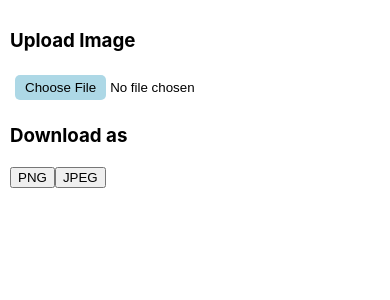
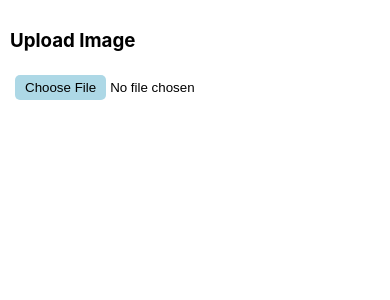
Before and after one commit to michaelsampietro/tweak-code-challenge, a React (Create React App) app: page / in a window 390 px wide. Shown: the top 300 px of the page. Built offline with nearby package versions, Linux system fonts and the light colour scheme.

Commit message:
feat: make ImageEdit responsive and add fileName to ImageDownload

```diff
--- a/src/App.tsx
+++ b/src/App.tsx
@@ -8,25 +8,22 @@ import ImageDownload from './components/ImageDownload';
 
 function App() {
   // This state will be shared between the ImageUpload and ImageEditor components.
-  const [base64Image, setBase64Image] = useState<string>();
-  const [canvas, setCanvas] = React.useState<fabric.Canvas>();
+  const [baseImage, setBaseImage] = useState<HTMLImageElement>();
+  const [canvas, setCanvas] = React.useState<fabric.StaticCanvas>();
 
   return (
     <div>
-      {/* Image Uploader */}
       <Title title='Upload Image' />
-      <ImageUpload setImage={setBase64Image} />
+      <ImageUpload setImage={setBaseImage} />
 
-      {/* Image Editor */}
-      {base64Image && (
+      {baseImage && (
         <>
           <Title title='Edit Image' />
-          <ImageEditor image={base64Image} setCanvas={setCanvas} canvas={canvas} />
+          <ImageEditor image={baseImage} setCanvas={setCanvas} canvas={canvas} />
+          <ImageDownload canvas={canvas} fileName={baseImage?.getAttribute('name')} />
         </>
       )}
 
-      {/* Image Downloader */}
-      <ImageDownload canvas={canvas} />
     </div>
   );
 }
--- a/src/components/ImageDownload/index.tsx
+++ b/src/components/ImageDownload/index.tsx
@@ -2,10 +2,11 @@ import React from 'react';
 import Title from '../Title';
 
 type ImageDownloadProps = {
-  canvas?: fabric.Canvas;
+  canvas?: fabric.StaticCanvas;
+  fileName?: string | null | undefined;
 }
 
-const ImageDownload: React.FC<ImageDownloadProps> = ({ canvas }) => {
+const ImageDownload: React.FC<ImageDownloadProps> = ({ canvas, fileName }) => {
 
   const downloadImage = (format: 'PNG' | 'JPEG') => {
     if (canvas) {
@@ -17,7 +18,7 @@ const ImageDownload: React.FC<ImageDownloadProps> = ({ canvas }) => {
       const link = document.createElement('a');
       link.hidden = true;
       link.href = dataURL;
-      link.download = `image.${format.toLowerCase()}`;
+      link.download = fileName || '';
       link.click();
     }
   };
--- a/src/components/ImageEditor/index.tsx
+++ b/src/components/ImageEditor/index.tsx
@@ -1,44 +1,63 @@
 import React, { useEffect, useState } from 'react';
 import { fabric } from 'fabric';
+import useWindowDimensions from '../../hooks/useWindowDimensions';
 
 type ImageEditorProps = {
-  image: string;
-  setCanvas?: React.Dispatch<React.SetStateAction<fabric.Canvas | undefined>>;
-  canvas?: fabric.Canvas;
+  image: HTMLImageElement;
+  setCanvas?: React.Dispatch<React.SetStateAction<fabric.StaticCanvas | undefined>>;
+  canvas?: fabric.StaticCanvas;
 }
 
 const ImageEditor: React.FC<ImageEditorProps> = ({ image: rawImage, canvas, setCanvas }) => {
   const canvasRef = React.useRef<HTMLCanvasElement>(null);
-  // const [canvas, setCanvas] = React.useState<fabric.Canvas>();
-  const [canvasImage, setCanvasImage] = useState<fabric.Image>()
+  const [canvasImage, setCanvasImage] = useState<fabric.Image>();
+  const { height: windowHeight, width: windowWidth } = useWindowDimensions();
 
   useEffect(() => {
-    if (canvasRef.current) {
-      const canvas = new fabric.Canvas(canvasRef.current, {
-        width: 500,
-        height: 500,
-      });
-      setCanvas?.(canvas);
-    }
+    const newCanvas = new fabric.StaticCanvas(canvasRef.current, {
+      width: windowWidth,
+      height: windowHeight,
+    });
+    setCanvas?.(newCanvas);
+    // eslint-disable-next-line react-hooks/exhaustive-deps
   }, []);
 
   useEffect(() => {
     if (canvasImage) {
       canvas?.clear();
       canvas?.add(canvasImage);
+      canvas?.renderAll();
     }
   }, [canvasImage, canvas]);
 
   useEffect(() => {
-    if (rawImage) {
-      fabric.Image.fromURL(rawImage, (image) => {
-        image.scaleToWidth(500);
-        image.scaleToHeight(500);
-        image.applyFilters();
-        setCanvasImage(image);
+    if (rawImage && canvas) {
+      // Calculating canvas size
+      const aspectRatio = rawImage.height / rawImage.width;
+      const baseWidth = rawImage.width > windowWidth ? windowWidth : rawImage.width;
+      const newHeight = aspectRatio * baseWidth;
+
+      // Setting the maxible possible size for the canvas
+      canvas.setWidth(baseWidth);
+      canvas.setHeight(newHeight);
+
+      fabric.Image.fromURL(rawImage.src, (imageObject) => {
+        const { height: imageHeight, width: imageWidth } = imageObject.getOriginalSize();
+
+        // scaling image to fit canvas
+        // 0.93 is a magic number to make it fit better and prevent overflowing the canvas
+        imageObject.scaleX = canvas?.getWidth()! / imageWidth * 0.93;
+        imageObject.scaleY = canvas?.getHeight()! / imageHeight * 0.93;
+
+        // resizing canvas to adjust width and height based on image's new dimensions
+        canvas?.setWidth(imageObject.getScaledWidth());
+        canvas?.setHeight(imageObject.getScaledHeight());
+
+        canvas?.renderAll();
+        setCanvasImage(imageObject);
       });
     }
-  }, [rawImage]);
+  }, [rawImage, canvas, windowHeight, windowWidth]);
 
   const addFilter = (filters: fabric.IBaseFilter[]) => {
     canvasImage?.filters?.push(...filters);
@@ -72,7 +91,10 @@ const ImageEditor: React.FC<ImageEditorProps> = ({ image: rawImage, canvas, setC
         1 / 9, 1 / 9, 1 / 9],
       })])}>Blur</button>
       <button onClick={removeFilters}>Remove all filters</button>
-      <canvas ref={canvasRef} />
+
+      <div>
+        <canvas ref={canvasRef} />
+      </div>
     </>
   );
 }
--- a/src/components/ImageUpload/index.tsx
+++ b/src/components/ImageUpload/index.tsx
@@ -2,7 +2,7 @@ import React from 'react';
 import styles from './style.module.css';
 
 type ImageUploadProps = {
-  setImage: (image: string) => void;
+  setImage: (image: HTMLImageElement) => void;
 }
 
 const ImageUpload: React.FC<ImageUploadProps> = ({ setImage }) => {
@@ -11,8 +11,10 @@ const ImageUpload: React.FC<ImageUploadProps> = ({ setImage }) => {
     if (file) {
       const reader = new FileReader();
       reader.onload = (e) => {
-        const image = e.target?.result;
-        setImage(image as string);
+        const img = new Image();
+        img.src = e.target?.result as string;
+        img.setAttribute('name', file.name);
+        setImage(img);
       }
       reader.readAsDataURL(file);
     }
--- a/src/index.css
+++ b/src/index.css
@@ -6,6 +6,7 @@ body {
     sans-serif;
   -webkit-font-smoothing: antialiased;
   -moz-osx-font-smoothing: grayscale;
+  /* overflow-x: hidden; */
 }
 
 code {
```
